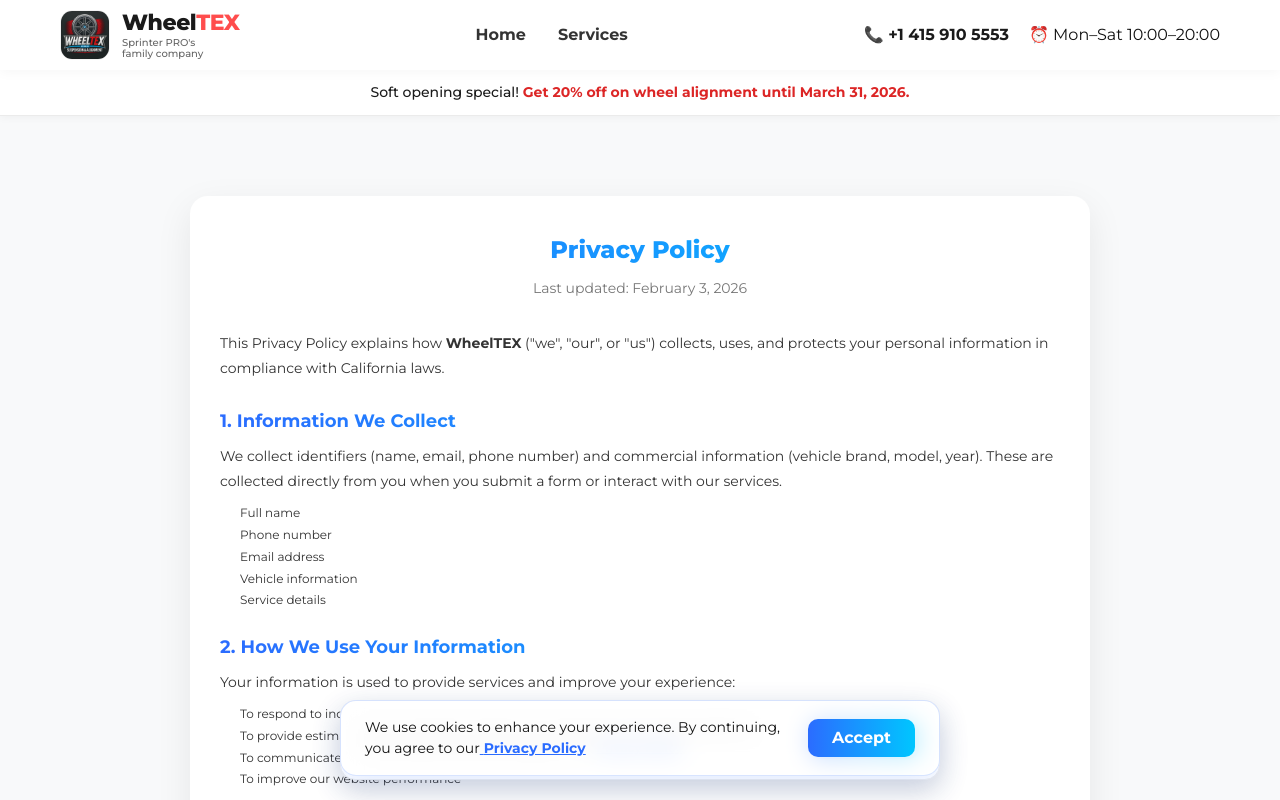
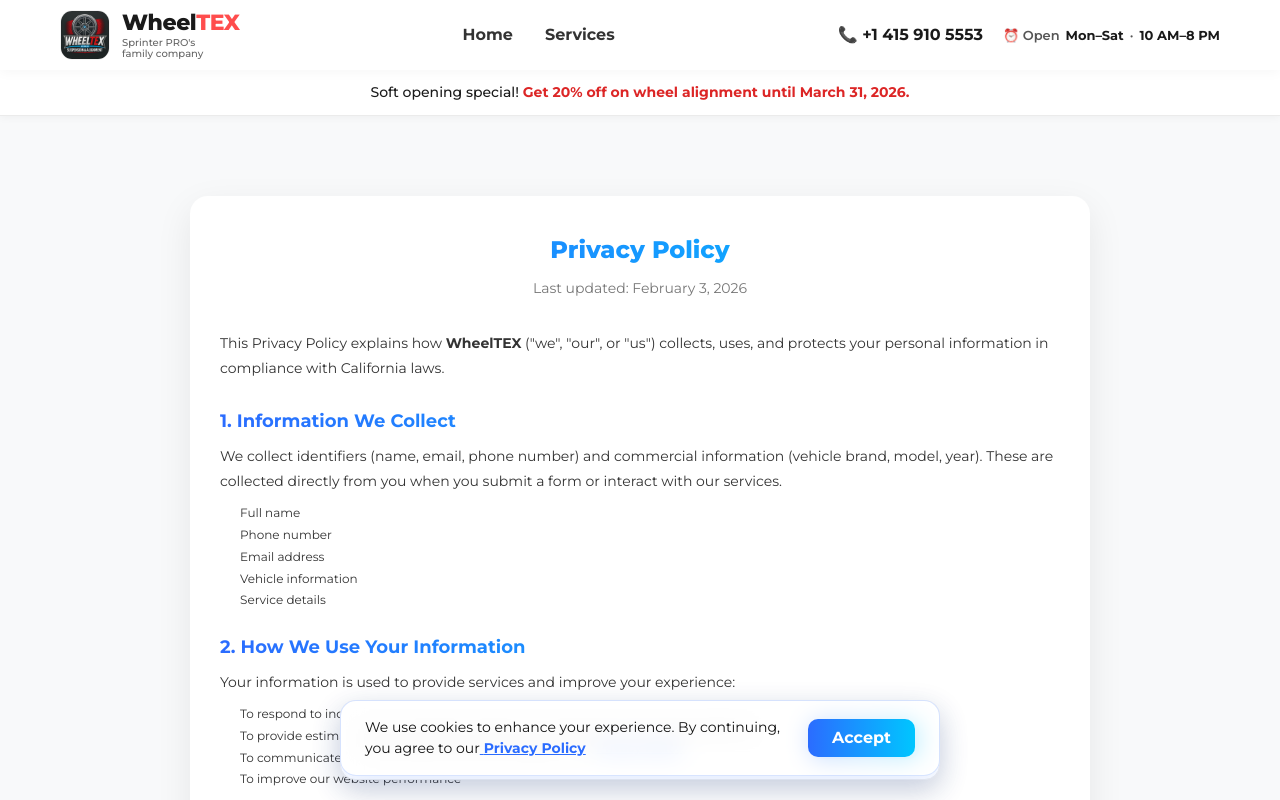
Before and after one commit to YaroslavaPodhorna/wheeltex-pro, a React (Vite) app: page /privacy-policy in a window 1280 px wide. Shown: the top 800 px of the page. Built offline with nearby package versions, Linux system fonts and the light colour scheme.

Commit message:
fix-time

```diff
--- a/src/components/Footer/Footer.jsx
+++ b/src/components/Footer/Footer.jsx
@@ -143,7 +143,10 @@
           <div className={css.contactLinks}>
             <a href="tel:+14159105553">📞 +1 415 910 5553</a>
             <a href="mailto:wheeltx@gmail.com">✉ wheeltx@gmail.com</a>
-            <span>⏰ Mon–Sat: 10:00–20:00</span>
+            {/* <span>⏰ Mon–Sat: 10:00–20:00</span> */}
+            <span className={css.schedule}>
+              Open <strong>Mon–Sat</strong> · <strong>10 AM–8 PM</strong>
+            </span>
             <span className={css.address}>
               📍 3501 Sunrise Blvd, STE 5, Rancho Cordova, CA 95742
             </span>
--- a/src/components/Footer/Footer.module.css
+++ b/src/components/Footer/Footer.module.css
@@ -69,6 +69,23 @@
 
 .contactLinks a:hover {
   color: var(--blue-light);
+}
+.schedule {
+  font-size: 14px;
+  font-weight: 500;
+  color: #d0d0d0;
+  display: flex;
+  align-items: center;
+  gap: 6px;
+}
+
+.schedule strong {
+  font-weight: 700;
+  color: #ffffff;
+}
+
+.schedule::before {
+  content: "⏰";
 }
 
 /* --- SOCIALS --- */
--- a/src/components/Header/Header.jsx
+++ b/src/components/Header/Header.jsx
@@ -80,14 +80,20 @@
               >
                 ✉ wheeltx@gmail.com
               </a>
-              <span>⏰ Mon–Sat 10:00–20:00</span>
+
+              <span className={css.schedule}>
+                ⏰ Open <strong>Mon–Sat</strong> · <strong>10 AM–8 PM</strong>
+              </span>
             </div>
           </nav>
 
           {/* DESKTOP CONTACTS */}
           <div className={css.contacts}>
             <a href="tel:+14159105553">📞 +1 415 910 5553</a>
-            <span className={css.schedule}>⏰ Mon–Sat 10:00–20:00</span>
+
+            <span className={css.schedule}>
+              ⏰ Open <strong>Mon–Sat</strong> · <strong>10 AM–8 PM</strong>
+            </span>
           </div>
 
           {/* BURGER */}
--- a/src/components/Header/Header.module.css
+++ b/src/components/Header/Header.module.css
@@ -535,6 +535,20 @@
   text-decoration: none;
   color: #1a1a1a;
 }
+.schedule {
+  font-size: 13px;
+  font-weight: 600;
+  color: #555;
+  display: flex;
+  align-items: center;
+  gap: 6px;
+  white-space: nowrap;
+}
+
+.schedule strong {
+  font-weight: 700;
+  color: #1a1a1a;
+}
 
 /* ================= BURGER (FIXED) ================= */
 .burgerWrapper {
```
